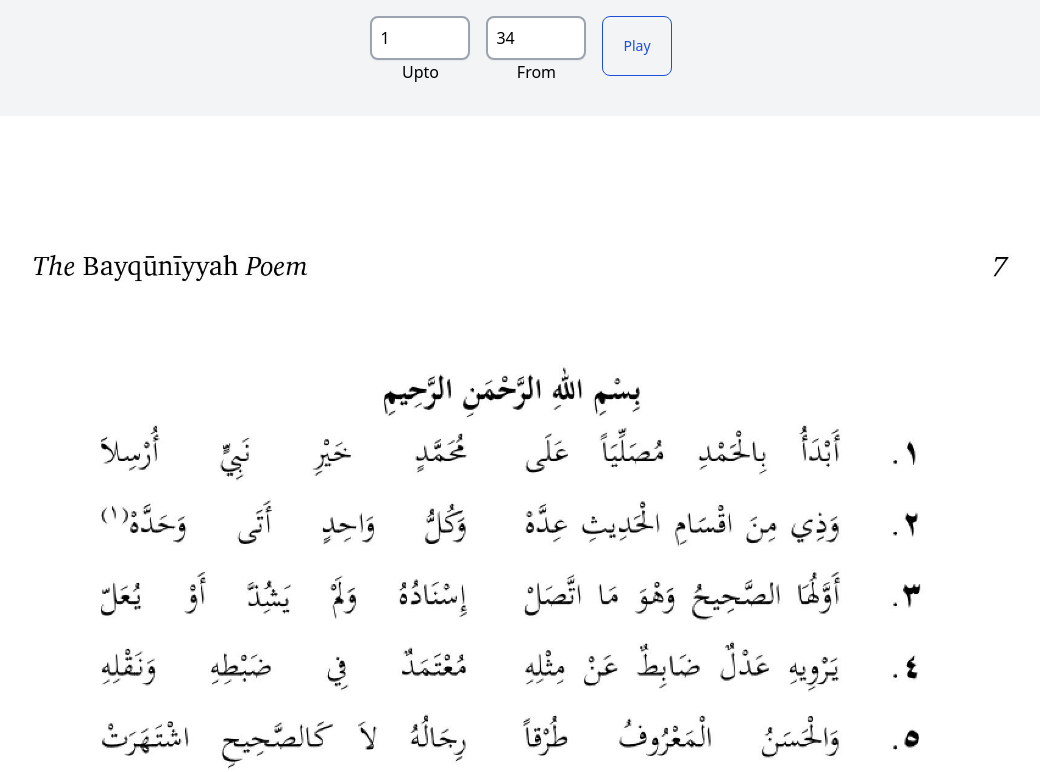
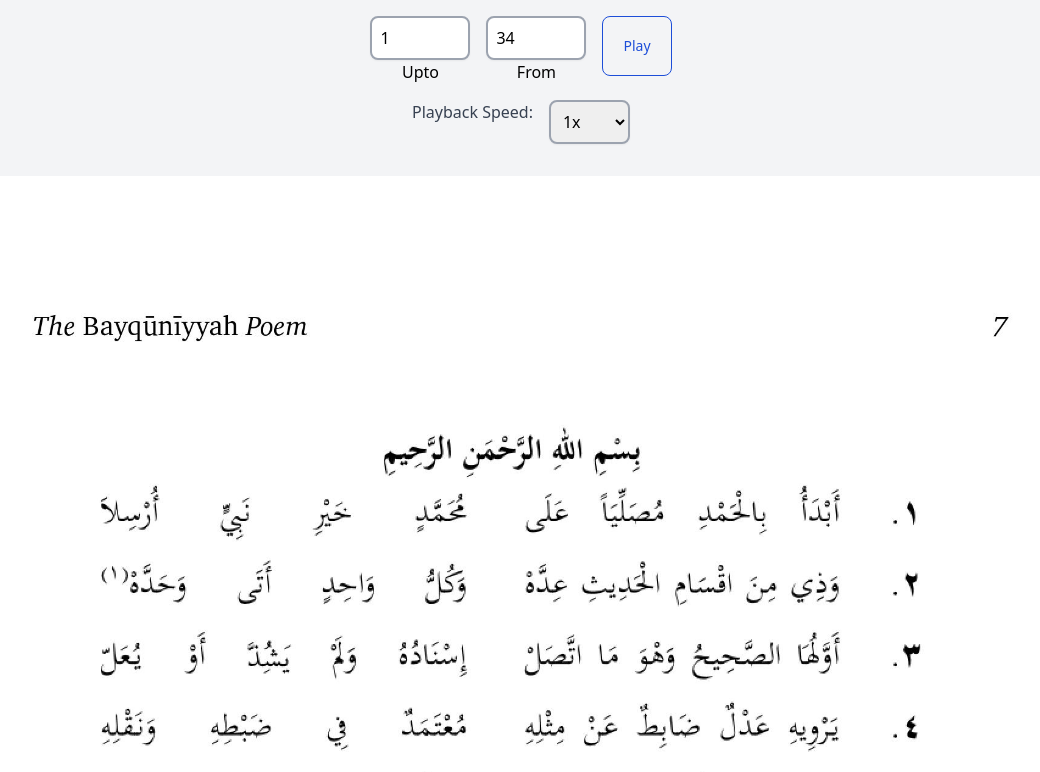
Before and after one commit to mhuss03/learn-bayquniyyah, a React (Vite) app: page / in a window 1280 px wide. Shown: the top 772 px of the page, without its empty margins (119-1159 px from the left). Built offline with nearby package versions, Linux system fonts and the light colour scheme; a web font is replaced by a local one.

Commit message:
Playback speed Feature added

```diff
--- a/src/App.jsx
+++ b/src/App.jsx
@@ -5,6 +5,7 @@ function App() {
   const [end, setEnd] = useState("34");
   const [isPlaying, setIsPlaying] = useState(false);
   const [playCount, setPlayCount] = useState(0);
+  const [playbackSpeed, setPlaybackSpeed] = useState(1);
 
   const audioRef = useRef(null);
   const intervalRef = useRef(null);
@@ -60,47 +61,6 @@ function App() {
     }
   }, [start, end]);
 
-  // const handlePlayFrom = (seconds) => {
-  //   if (start >= end) {
-  //     return alert("Enter a Valid line number");
-  //   }
-
-  //   if (isPlaying) {
-  //     audioRef.current.pause();
-  //     setIsPlaying(false);
-  //     setPlayCount(0);
-  //   } else {
-  //     audioRef.current.currentTime = timeStamp[seconds];
-  //     audioRef.current.play();
-  //     setIsPlaying(true);
-  //     setPlayCount(1);
-
-  //     const id = setInterval(() => {
-  //       if (audioRef.current.currentTime >= timeStamp[end]) {
-  //         if (playCount >= 5) {
-  //           // Stop after playing 5 times
-  //           clearInterval(id);
-  //           audioRef.current.pause();
-  //           setIsPlaying(false);
-  //           setPlayCount(0); // Reset the play count
-  //         } else {
-  //           // Replay the segment
-  //           audioRef.current.currentTime = timeStamp[start];
-  //           audioRef.current.play();
-  //           setPlayCount((prevCount) => prevCount + 1);
-  //         }
-  //       }
-  //     }, 100); // Check every 100ms
-
-  //     setIntervalId(id);
-
-  //     // setTimeout(() => {
-  //     //   setIsPlaying(false);
-  //     //   audioRef.current.pause();
-  //     // }, (timeStamp[end] - timeStamp[start]) * 1000);
-  //   }
-  // };
-
   const handlePlayPause = () => {
     const startInt = parseInt(start, 10);
     const endInt = parseInt(end, 10);
@@ -118,6 +78,7 @@ function App() {
       }
     } else {
       audioRef.current.currentTime = timeStamp[startInt];
+      audioRef.current.playbackRate = playbackSpeed;
       audioRef.current.play();
       setIsPlaying(true);
       setPlayCount(1);
@@ -190,7 +151,28 @@ function App() {
             {isPlaying ? "Pause" : "Play"}
           </button>
         </div>
+        <div className="flex space-x-4 mb-4">
+          <label htmlFor="playbackSpeed" className="text-gray-700">
+            Playback Speed:
+          </label>
+          <select
+            id="playbackSpeed"
+            className="border-2 border-gray-400 rounded-lg p-2 focus:outline-none focus:border-blue-500 shadow-sm"
+            value={playbackSpeed}
+            onChange={(e) => setPlaybackSpeed(parseFloat(e.target.value))}
+          >
+            <option value="0.5">0.5x</option>
+            <option value="0.75">0.75x</option>
+            <option value="0.8">0.8x</option>
+            <option value="0.9">0.9x</option>
+            <option value="1">1x</option>
+            <option value="1.25">1.25x</option>
+            <option value="1.5">1.5x</option>
+            <option value="2">2x</option>
+          </select>
+        </div>
       </div>
+
       <img src="assets/Part-1.jpg" alt="" />
       <img src="assets/Part-2.jpg" alt="" />
     </>
```
